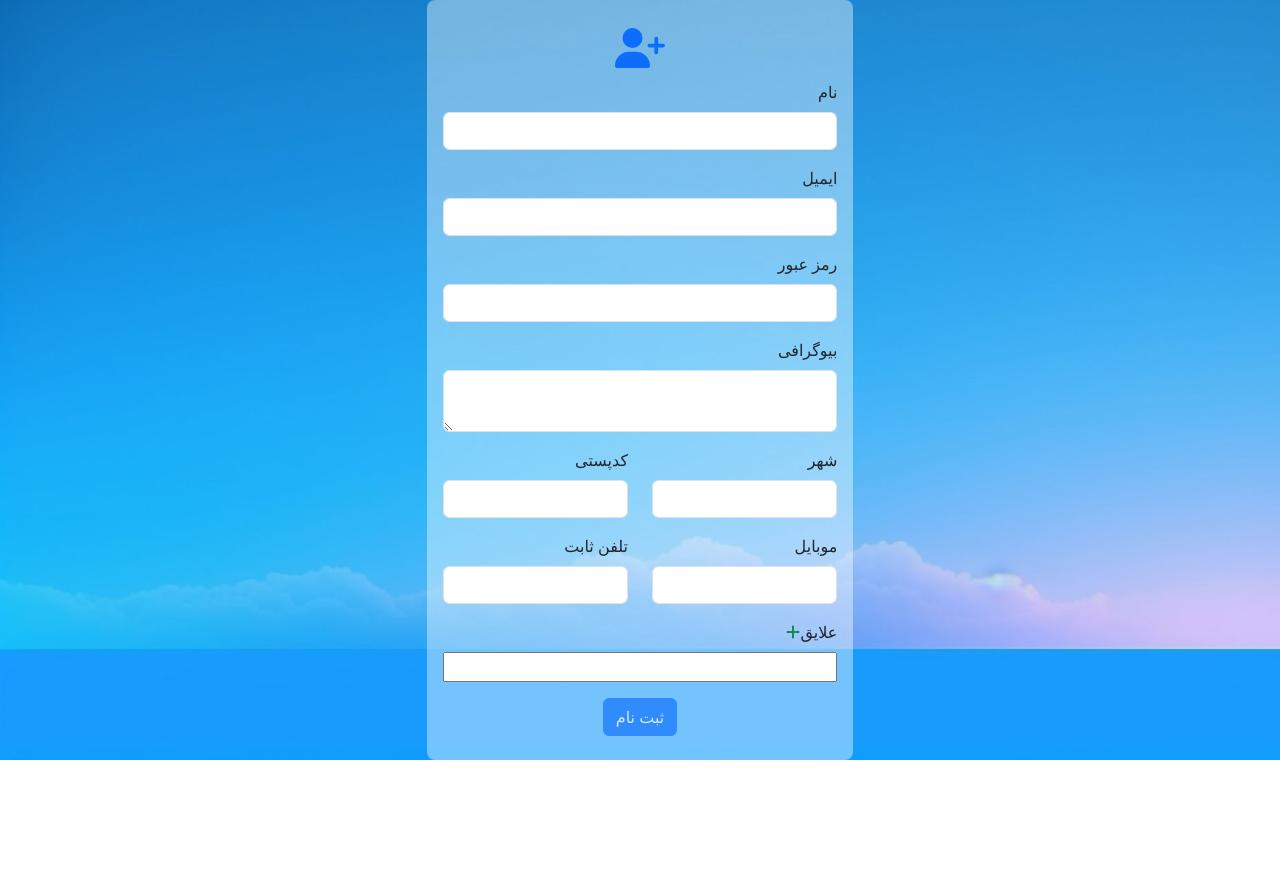
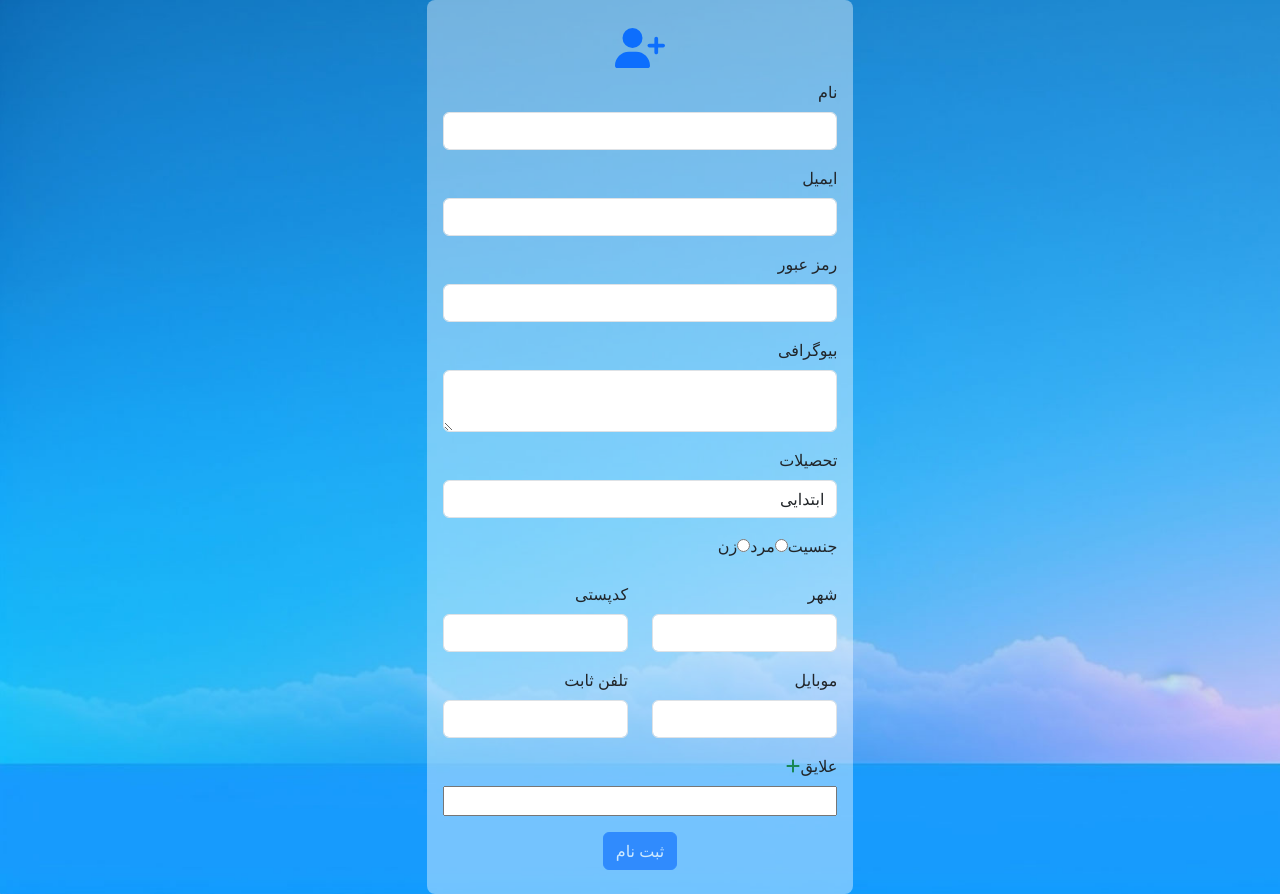
Before and after one commit to ali-ghavidel/formik, a React (Create React App) app: page / in a window 1280 px wide. Before the commit the page ends 800 px from the top, so only its background shows below. Built offline with nearby package versions, Linux system fonts and the light colour scheme.

Commit message:
formik custom components radio buttons

```diff
--- a/src/components/form/RegisterForm.jsx
+++ b/src/components/form/RegisterForm.jsx
@@ -6,19 +6,41 @@ import { initialValues, onSubmit, validationSchema } from './formik'
 import '../App.css';
 import FavoritesField from './FavoritesField';
 import PersonalError from './PersonalError';
+import FormikControll from '../formikControll/FormikControll';
+
+const educations = [
+    {
+        value: 1,
+        text: "ابتدایی"
+    },
+    {
+        value: 2,
+        text: "سیکل"
+    },
+    {
+        value: 3,
+        text: "دیپلم"
+    },
+    {
+        value: 4,
+        text: "لیسانس"
+    }
+];
+const gender = [
+    {
+        value: 1,
+        text: "مرد"
+    },
+    {
+        value: 2,
+        text: "زن"
+    }
+];
+
 
 const RegisterForm = () => {
     const [savedData, setSavedData] = useState(null);
     const [myValues, setMyValues] = useState(null);
-    const validateBio = (value) => {
-        let error;
-        if (!value) {
-            error = "این فیلد اجباری است!";
-        } else if (!/^[\u0600-\u06FF\-s0-9a-zA-Z]+$/.test(value)) {
-            error = "لطفا قالب نوشتاری را رعایت کنید"
-        }
-        return error;
-    }
 
     useEffect(()=>{
         const localSavedData = JSON.parse(localStorage.getItem('registerData'));
@@ -51,26 +73,25 @@ const RegisterForm = () => {
                                     <h1 className='text-center'>
                                         <FontAwesomeIcon icon={faUserPlus} className='text-primary' />
                                     </h1>
-                                    <div className="mb-3">
-                                        <label htmlFor="name" className="form-label">نام</label>
-                                        <FastField type="text" className="form-control" id="name" name='name' />
-                                        <ErrorMessage name='name' component={PersonalError} />
-                                    </div>
-                                    <div className="mb-3">
-                                        <label htmlFor="email" className="form-label">ایمیل</label>
-                                        <FastField type="email" className="form-control" id="email" name='email' />
-                                        <ErrorMessage name='email' component={PersonalError} />
-                                    </div>
-                                    <div className="mb-3">
-                                        <label htmlFor="password" className="form-label">رمز عبور</label>
-                                        <FastField type="password" className="form-control" id="password" name='password' />
-                                        <ErrorMessage name='password' component={PersonalError} />
-                                    </div>
-                                    <div className="mb-3">
-                                        <label htmlFor="bio" className="form-label">بیوگرافی</label>
-                                        <FastField type="text" className="form-control" id="bio" name='bio' component="textarea" validate={validateBio} />
-                                        <ErrorMessage name='bio' component={PersonalError} />
-                                    </div>
+                                    <FormikControll controller="input" type="text" label="نام" name="name" />
+                                    <FormikControll controller="input" type="email" label="ایمیل" name="email" />
+                                    <FormikControll controller="input" type="password" label="رمز عبور" name="password" />
+                                    <FormikControll controller="textarea" type="text" label="بیوگرافی" name="bio" />
+
+                                    <FormikControll
+                                    controller="select"
+                                    label="تحصیلات"
+                                    name="education"
+                                    options={educations}
+                                    />
+
+                                    <FormikControll
+                                    controller="radio"
+                                    label="جنسیت"
+                                    name="gender"
+                                    options={gender}
+                                    />
+
                                     <div className='row'>
                                         <div className="mb-3 col-6">
                                             <label htmlFor="city" className="form-label">شهر</label>
--- a/src/components/form/formik.js
+++ b/src/components/form/formik.js
@@ -9,10 +9,12 @@ export const initialValues = {
         postalcode: ''
     },
     phone: ["", ""],
-    favorites: [""]
+    favorites: [""],
+    education: "",
+    gender: ""
 }
 export const onSubmit = (values, submitProps) => {
-    console.log(submitProps);
+    // console.log(submitProps);
     // console.log("submit: ");
     // console.log(values);
     setTimeout(() => {
@@ -30,7 +32,9 @@ export const validationSchema = Yup.object({
         postalcode: Yup.string().required("لطفا کدپستی را وارد کنید"),
     }),
     phone: Yup.array().of(Yup.string().required("لطفا این قسمت را وارد کنید")),
-    favorites: Yup.array().of(Yup.string().required("لطفا این قسمت را وارد کنید"))
+    favorites: Yup.array().of(Yup.string().required("لطفا این قسمت را وارد کنید")),
+    education: Yup.string().required("لطفا تحصیلات را انتخاب کنید"),
+    gender: Yup.string().required("لطفا جنسیت را انتخاب کنید"),
 })
 
 //
@@ -51,3 +55,13 @@ export const validate = (values) => {
     }
     return errors;
 }
+
+export const validateBio = (value) => {
+    let error;
+    if (!value) {
+        error = "این فیلد اجباری است!";
+    } else if (!/^[\u0600-\u06FF\s0-9a-zA-Z]+$/.test(value)) {
+        error = "لطفا قالب نوشتاری را رعایت کنید"
+    }
+    return error;
+}
--- /dev/null
+++ b/src/components/formikControll/FormikControll.jsx
@@ -0,0 +1,22 @@
+import React from 'react';
+import InputFormik from './InputFormik';
+import TextAreaFormik from './TextAreaFormik';
+import SelectFormik from './SelectFormik';
+import RadioFormik from './RadioFormik';
+
+const FormikControll = (props) => {
+    switch (props.controller) {
+        case "input":
+            return <InputFormik {...props} />
+        case "textarea":
+            return <TextAreaFormik {...props} />
+        case "select":
+            return <SelectFormik {...props} />
+        case "radio":
+            return <RadioFormik {...props} />
+        default:
+            return;
+    }
+}
+
+export default FormikControll;
--- /dev/null
+++ b/src/components/formikControll/InputFormik.jsx
@@ -0,0 +1,15 @@
+import React from 'react';
+import PersonalError from '../form/PersonalError';
+import { ErrorMessage, FastField } from 'formik';
+
+const InputFormik = ({type, name, label}) => {
+    return (
+        <div className="mb-3">
+            <label htmlFor={name} className="form-label">{label}</label>
+            <FastField type={type} className="form-control" id={name} name={name} />
+            <ErrorMessage name={name} component={PersonalError} />
+        </div>
+    );
+}
+
+export default InputFormik;
--- /dev/null
+++ b/src/components/formikControll/RadioFormik.jsx
@@ -0,0 +1,28 @@
+import { ErrorMessage, FastField } from 'formik';
+import React, { Fragment } from 'react';
+import PersonalError from '../form/PersonalError';
+
+const RadioFormik = ({ name, label, options }) => {
+    return (
+        <div className="mb-3">
+            <label htmlFor={name} className="form-label">{label}</label>
+            <FastField className="form-control" id={name} name={name} >
+                {(props) => {
+                    console.log("radio props: ");
+                    console.log(props);
+                    return options.map((v, key) => {
+                        return (
+                            <Fragment key={key}>
+                                <input type='radio' id={v.value} {...props.field} value={v.text} />
+                                <label htmlFor={v.value}>{v.text}</label>
+                            </Fragment>
+                        )
+                    })
+                }}
+            </FastField>
+            <ErrorMessage name={name} component={PersonalError} />
+        </div>
+    );
+}
+
+export default RadioFormik;
--- /dev/null
+++ b/src/components/formikControll/SelectFormik.jsx
@@ -0,0 +1,19 @@
+import { ErrorMessage, FastField } from 'formik';
+import React from 'react';
+import PersonalError from '../form/PersonalError';
+
+const SelectFormik = ({ name, label, options }) => {
+    return (
+        <div className="mb-3">
+            <label htmlFor={name} className="form-label">{label}</label>
+            <FastField as="select" className="form-control" id={name} name={name} >
+                {options.map((v,key)=>{
+                    return ( <option key={key}>{v.text}</option>)
+                })}
+            </FastField>
+            <ErrorMessage name={name} component={PersonalError} />
+        </div>
+    );
+}
+
+export default SelectFormik;
--- /dev/null
+++ b/src/components/formikControll/TextAreaFormik.jsx
@@ -0,0 +1,16 @@
+import { ErrorMessage, FastField } from 'formik';
+import React from 'react';
+import PersonalError from '../form/PersonalError';
+import { validateBio } from '../form/formik';
+
+const TextAreaFormik = ({name, label, type}) => {
+    return (
+        <div className="mb-3">
+            <label htmlFor={name} className="form-label">{label}</label>
+            <FastField type={type} className="form-control" id={name} name={name} component="textarea" validate={validateBio} />
+            <ErrorMessage name={name} component={PersonalError} />
+        </div>
+    );
+}
+
+export default TextAreaFormik;
```
